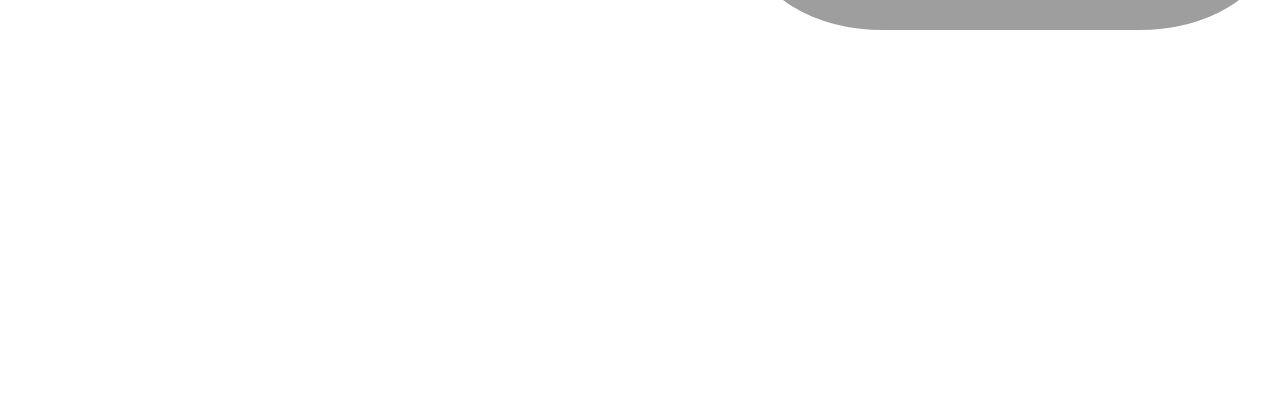
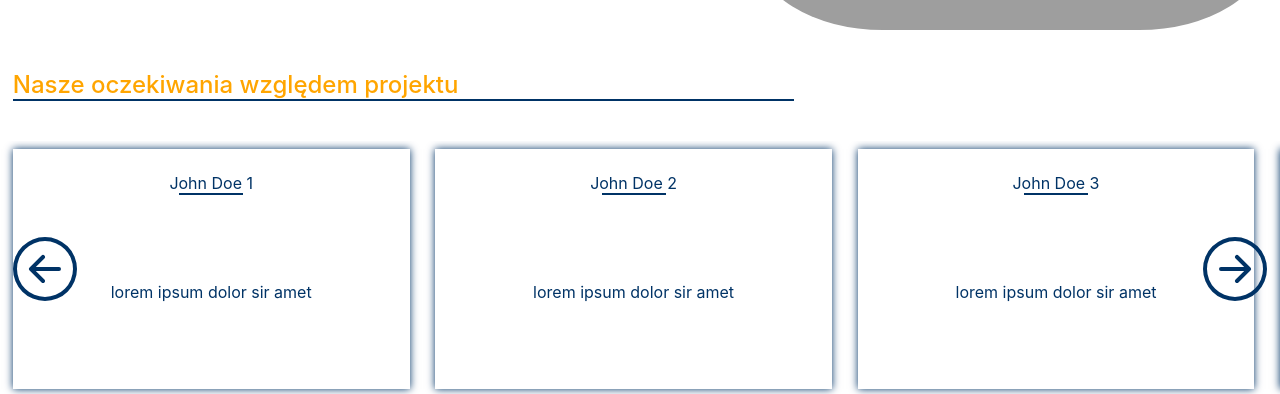
Before and after one commit to Erasmus2024/Strona-Erasmus-2024, a React (Create React App) app: page / in a window 1280 px wide. Shown: the part 1777-2171 px from the top of the page. Before the commit the page ends 1807 px from the top, so only its background shows below. Built offline with nearby package versions, Linux system fonts and the light colour scheme; grey boxes are pictures that could not be loaded.

Commit message:
Add expectations

```diff
--- /dev/null
+++ b/src/Components/ComponentsStyles/Expectation.scss
@@ -0,0 +1,47 @@
+.expectation {
+    width: 31vw;
+    height: 30vh;
+    margin: 0 1vw;
+    display: flex;
+    flex-flow: column nowrap;
+    align-items: center;
+    justify-content: space-around;
+    padding-top: 3vh;
+    box-shadow: 0px 0px 8px #003366;
+
+    &:nth-of-type(1) {
+        margin-left: 0;
+    }
+
+    &:nth-last-of-type(1) {
+        margin-right: 0;
+    }
+
+    .author-block {
+        display: flex;
+        flex-flow: column nowrap;
+        align-items: center;
+        justify-content: center;
+
+        color: #003366;
+
+        .underline {
+            border-top: 2px solid #003366;
+            width: 5vw;
+        }
+    }
+
+    .content-container {
+        display: flex;
+        flex-flow: column nowrap;
+        align-items: center;
+        justify-content: center;
+        flex-grow: 1;
+        .content {
+            font-size: 16px;
+            text-align: justify;
+            text-justify: inter-word;
+            color: #003366;
+        }
+    }
+}
--- /dev/null
+++ b/src/Components/Expectation.tsx
@@ -0,0 +1,24 @@
+import {FC} from 'react';
+import "./ComponentsStyles/Expectation.scss";
+import { IExpectation } from './interfaces/Expectation.interface';
+
+const Expectation: FC<IExpectation> = ({author, content}) => {
+
+    return (
+        <div className="expectation">
+            <div className='author-block'>
+                <span className="author">
+                    {author}
+                </span>
+                <span className="underline" />
+            </div>
+            <div className="content-container">
+                <div className="content">
+                    {content}
+                </div>
+            </div>
+        </div>
+    );
+}
+
+export default Expectation;
--- /dev/null
+++ b/src/Components/interfaces/Expectation.interface.ts
@@ -0,0 +1,4 @@
+export interface IExpectation {
+    author: string,
+    content: string
+};
--- /dev/null
+++ b/src/Expectations.json
@@ -0,0 +1,42 @@
+[
+        {
+            "author": "John Doe 1",
+            "content": "lorem ipsum dolor sir amet"
+        },
+        {
+            "author": "John Doe 2",
+            "content": "lorem ipsum dolor sir amet"
+        },
+        {
+            "author": "John Doe 3",
+            "content": "lorem ipsum dolor sir amet"
+        },
+        {
+            "author": "John Doe 4",
+            "content": "lorem ipsum dolor sir amet"
+        },
+        {
+            "author": "John Doe 5",
+            "content": "lorem ipsum dolor sir amet"
+        },
+        {
+            "author": "John Doe 6",
+            "content": "lorem ipsum dolor sir amet"
+        },
+        {
+            "author": "John Doe 7",
+            "content": "lorem ipsum dolor sir amet"
+        },
+        {
+            "author": "John Doe 8",
+            "content": "lorem ipsum dolor sir amet"
+        },
+        {
+            "author": "John Doe 9",
+            "content": "lorem ipsum dolor sir amet"
+        },
+        {
+            "author": "John Doe 10",
+            "content": "lorem ipsum dolor sir amet"
+        }
+]
--- a/src/Pages/MainPage.tsx
+++ b/src/Pages/MainPage.tsx
@@ -1,11 +1,35 @@
-import React from 'react';
+import React, { MutableRefObject, Ref, useRef } from 'react';
 import './PageStyles/MainPage.scss';
 import Connection from "../images/connection.jpg";
 import MalagaLandscape from "../images/malaga-landscape.webp";
 import Working from "../images/working.jpg";
+import Expectations from "../Expectations.json";
+import Expectation from '../Components/Expectation';
 
 
 const MainPage: React.FC = () => {
+
+  const expectationsListRef: Ref<HTMLDivElement> = useRef(null);
+  const expectationsListLeft: MutableRefObject<number> = useRef(0);
+
+  const MoveLeft: () => void = () => {
+    if(expectationsListLeft.current > ((Expectations.length - 3) * 33)*-1){
+    if(expectationsListRef.current){
+        expectationsListLeft.current = expectationsListLeft.current - 33;
+        expectationsListRef.current.style.left = expectationsListLeft.current + "vw";
+    }
+    }
+    console.log(expectationsListLeft.current);
+  }
+
+  const MoveRight: () => void = () => {
+    if(expectationsListLeft.current === 0) return;
+    if(expectationsListRef.current){
+        expectationsListLeft.current = expectationsListLeft.current + 33;
+        expectationsListRef.current.style.left = expectationsListLeft.current + "vw";
+    }
+  }
+
   return (
     <div className='container'>
       <nav className='main-navbar'>
@@ -77,6 +101,28 @@
             </div>
           </div>
         </div>
+        <div className='description expectations'>
+          <span className='description-title'>
+            Nasze oczekiwania względem projektu
+          </span>
+          <div className="description-content">
+            <div className='expectations-control'>
+<svg className='left-arrow' xmlns="http://www.w3.org/2000/svg" viewBox="0 0 16 16" onClick={MoveLeft}>
+  <path fill-rule="evenodd" d="M1 8a7 7 0 1 0 14 0A7 7 0 0 0 1 8m15 0A8 8 0 1 1 0 8a8 8 0 0 1 16 0m-4.5-.5a.5.5 0 0 1 0 1H5.707l2.147 2.146a.5.5 0 0 1-.708.708l-3-3a.5.5 0 0 1 0-.708l3-3a.5.5 0 1 1 .708.708L5.707 7.5z"/>
+</svg>
+<svg className='right-arrow' xmlns="http://www.w3.org/2000/svg" viewBox="0 0 16 16" onClick={MoveRight}>
+  <path fill-rule="evenodd" d="M1 8a7 7 0 1 0 14 0A7 7 0 0 0 1 8m15 0A8 8 0 1 1 0 8a8 8 0 0 1 16 0M4.5 7.5a.5.5 0 0 0 0 1h5.793l-2.147 2.146a.5.5 0 0 0 .708.708l3-3a.5.5 0 0 0 0-.708l-3-3a.5.5 0 1 0-.708.708L10.293 7.5z"/>
+</svg>
+            </div>
+              <div className="expectations-list" ref={expectationsListRef}>
+                {
+                  Expectations.map((ex, index) => (
+                    <Expectation key={index} author={ex.author} content={ex.content} />
+                  ))
+                }
+              </div>
+          </div>
+        </div>
       </section>
     </div>
   );
--- a/src/Pages/PageStyles/MainPage.scss
+++ b/src/Pages/PageStyles/MainPage.scss
@@ -157,3 +157,52 @@
   width: 40vw;
   height: 25vw;
 }
+
+.expectations {
+  margin-top: 5vh;
+
+  padding: 0;
+
+  .description-title {
+    margin-left: 1vw;
+    margin-bottom: 5vh;
+  }
+
+  .description-content {
+    display: flex;
+    flex-flow: row nowrap;
+    align-items: center;
+    justify-content: space-between;
+    z-index: 0;
+    overflow: hidden;
+    width: 100%;
+
+      .expectations-control {
+        z-index: 1;
+        width: 100%;
+        position: absolute;
+        align-self: center;
+        justify-self: unset;
+        display: flex;
+        flex-flow: row nowrap;
+        align-items: center;
+        justify-content: space-between;
+        padding: 0 1vw;
+
+          .left-arrow, .right-arrow {
+            width: 5vw;
+            fill: #003366;
+          }
+      }
+
+      .expectations-list {
+        padding: 1vh 1vw;
+        display: flex;
+        position: relative;
+        flex-flow: row nowrap;
+        align-items: center;
+        justify-content: space-between;
+        transition: left 1s;
+      }
+  }
+}
```
